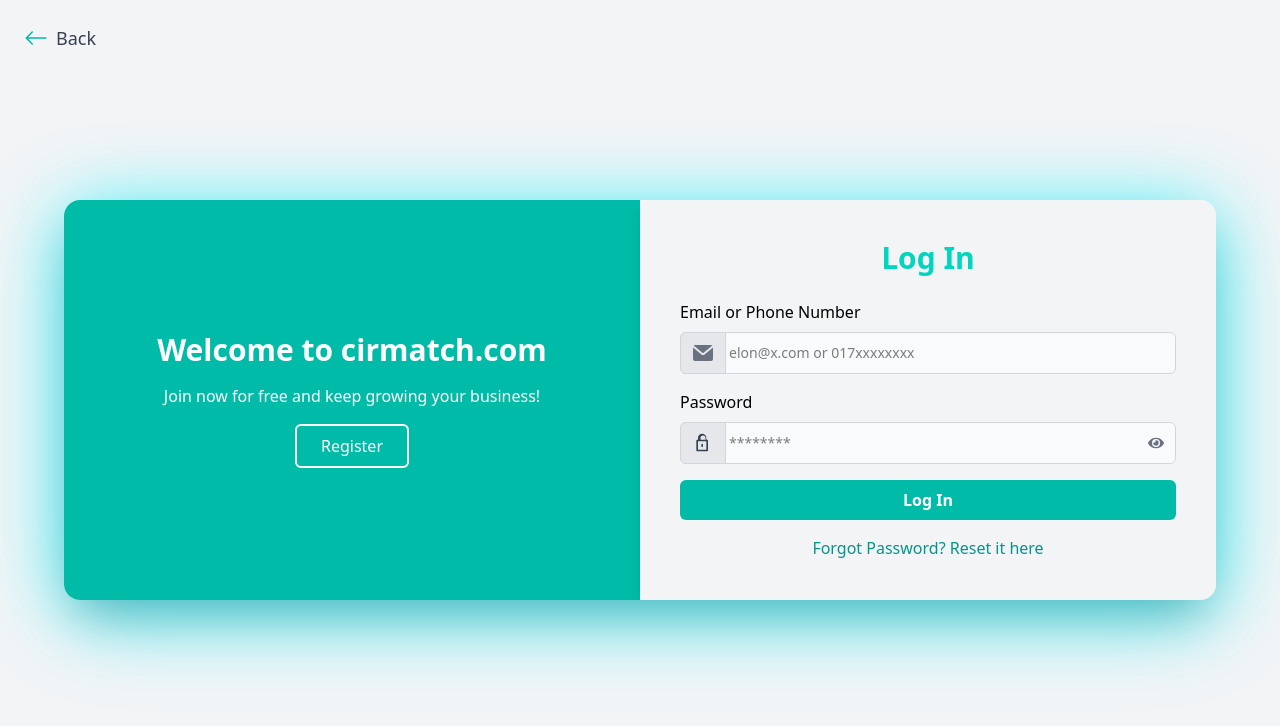
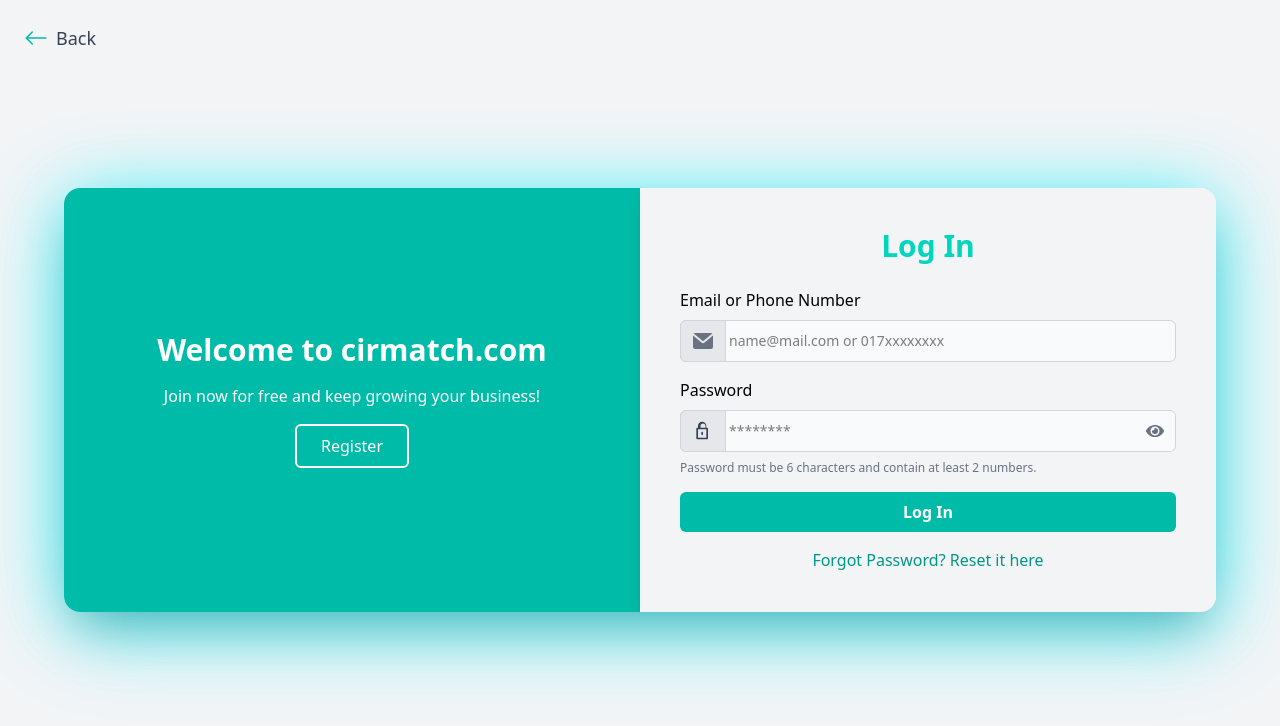
Before and after one commit to cirmatch/cirmatch, a Next.js app in the folder frontend/: page /auth in a window 1280 px wide. Shown: the top 726 px of the page. Built offline with nearby package versions, Linux system fonts and the light colour scheme; no server answers.

Commit message:
fixing design

```diff
--- a/frontend/src/Constants/authFormConstants.js
+++ b/frontend/src/Constants/authFormConstants.js
@@ -16,6 +16,7 @@
   .required("Password is required")
   .min(6, "Password must be at least 6 characters")
   .max(20, "Password must be at most 20 characters")
+  .matches(/^(?=(?:.*\d){2,}).*$/, "Password must contain at least 2 numbers");
 
 export const loginSchema = yup.object().shape({
   identifier: emailOrPhone,
@@ -63,11 +64,11 @@
 export const formFields = {
   signup: [
     { id: "name", label: "Name", placeholder: "Elon Musk", icon: userIcon },
-    { id: "identifier", label: "Email or Phone Number", type: "text", placeholder: "elon@x.com or 017xxxxxxxx", icon: emailIcon /* or phoneIcon */ },
+    { id: "identifier", label: "Email or Phone Number", type: "text", placeholder: "name@mail.com or 017xxxxxxxx", icon: emailIcon /* or phoneIcon */ },
     { id: "password", label: "Password", type: "password", placeholder: "********", icon: passwordIcon },
   ],
   login: [
-    { id: "identifier", label: "Email or Phone Number", type: "text", placeholder: "elon@x.com or 017xxxxxxxx", icon: emailIcon /* or phoneIcon */ },
+    { id: "identifier", label: "Email or Phone Number", type: "text", placeholder: "name@mail.com or 017xxxxxxxx", icon: emailIcon /* or phoneIcon */ },
     { id: "password", label: "Password", type: "password", placeholder: "********", icon: passwordIcon },
   ],
 };
--- a/frontend/src/components/Auth/AuthForm.jsx
+++ b/frontend/src/components/Auth/AuthForm.jsx
@@ -16,7 +16,7 @@
   const dispatch = useDispatch();
   const router = useRouter();
   const authState = useSelector((state) => state.auth);
-
+  const redirectUrl = localStorage.getItem("redirectAfterLogin") || "/product";
   const isLogin = mode === "login";
   const fields = formFields[mode];
 
@@ -32,7 +32,10 @@
   });
 
   useEffect(() => {
-    if (authState.loggedIn) router.push("/product");
+    if (authState.loggedIn && authState.user) {
+      localStorage.removeItem("redirectAfterLogin");
+      router.push(redirectUrl);
+    }
   }, [authState.loggedIn, router]);
 
   useEffect(() => {
--- a/frontend/src/components/Auth/input.jsx
+++ b/frontend/src/components/Auth/input.jsx
@@ -3,8 +3,6 @@
 
 const Input = ({ id, label, placeholder, type = "text", icon, ...rest }) => {
   const [showPassword, setShowPassword] = useState(false);
-
-  // যদি type = password হয় তবে show/hide toggle active হবে
   const isPasswordField = type === "password";
   const inputType = isPasswordField && showPassword ? "text" : type;
 
@@ -30,7 +28,7 @@
           type={inputType}
           id={id}
           placeholder={placeholder}
-          className="bg-gray-50 border border-gray-300 text-black text-sm rounded-md block w-full ps-12 pr-10 p-2.5
+          className="bg-gray-50 border border-gray-300 text-black text-sm rounded-md block w-full ps-12 pr-12 p-2.5
                      focus:ring-2 focus:ring-teal-400 focus:border-teal-400 outline-none"
           {...rest}
         />
@@ -40,12 +38,21 @@
           <button
             type="button"
             onClick={() => setShowPassword((prev) => !prev)}
-            className="absolute right-3 text-gray-500 hover:text-teal-500 focus:outline-none cursor-pointer"
+            className="absolute right-0 top-1/2 -translate-y-1/2 p-3 rounded-md
+                       text-gray-500 hover:text-teal-500
+                       focus:ring-2 focus:ring-teal-300 transition-all cursor-pointer"
           >
-            {showPassword ? <FaEyeSlash /> : <FaEye />}
+            {showPassword ? <FaEyeSlash size={18} /> : <FaEye size={18} />}
           </button>
         )}
       </div>
+
+      {/* Password Requirement Note */}
+      {isPasswordField && (
+        <p className="mt-2 text-xs text-gray-500">
+          Password must be 6 characters and contain at least 2 numbers.
+        </p>
+      )}
     </div>
   );
 };
--- a/frontend/src/components/Button/button.jsx
+++ b/frontend/src/components/Button/button.jsx
@@ -1,22 +1,33 @@
-import Link from 'next/link';
+import Link from "next/link";
+import { useRouter } from "next/router";
 
 const ButtonLink = ({
-  href = '/',
+  href = "/",
   children,
-  bgColor = '#029fae',
-  textColor = 'white',
-  border = 'none',
-  hoverBg = '#009688',
-  hoverText = 'white',
-  padding = 'px-4 py-2',
-  rounded = 'rounded-md',
-  textSize = 'text-sm',
-  fontWeight = 'font-medium',
-  transition = 'transition duration-200',
+  bgColor = "#029fae",
+  textColor = "white",
+  border = "none",
+  hoverBg = "#009688",
+  hoverText = "white",
+  padding = "px-4 py-2",
+  rounded = "rounded-md",
+  textSize = "text-sm",
+  fontWeight = "font-medium",
+  transition = "transition duration-200",
+  rememberRedirect = false, // new prop
 }) => {
+  const router = useRouter();
+
+  const handleClick = () => {
+    if (rememberRedirect) {
+      localStorage.setItem("redirectAfterLogin", router.asPath);
+    }
+  };
+
   return (
     <Link href={href}>
       <button
+        onClick={handleClick}
         className={`${padding} ${rounded} ${textSize} ${fontWeight} ${transition} cursor-pointer`}
         style={{
           backgroundColor: bgColor,
--- a/frontend/src/components/Navbar/DesktopMenu.jsx
+++ b/frontend/src/components/Navbar/DesktopMenu.jsx
@@ -72,6 +72,7 @@
     textColor="#009688"
     border="1px solid #009688"
     hoverText="white"
+    rememberRedirect={true}
   >
     Log In
   </ButtonLink>
@@ -82,6 +83,7 @@
     textColor="#009688"
     border="1px solid #009688"
     hoverText="white"
+    rememberRedirect={true}
   >
     Register
   </ButtonLink>
--- a/frontend/src/components/Navbar/MobileMenu.jsx
+++ b/frontend/src/components/Navbar/MobileMenu.jsx
@@ -113,7 +113,7 @@
               border="1px solid #009688"
               hoverText="white"
             >
-              Login
+              Log In
             </ButtonLink>
 
             <ButtonLink
@@ -123,7 +123,7 @@
               border="1px solid #009688"
               hoverText="white"
             >
-              Signup
+              Register
             </ButtonLink>
           </div>
         )}
--- a/frontend/src/components/adminComponents/ListingFrom/addlistingFrom.jsx
+++ b/frontend/src/components/adminComponents/ListingFrom/addlistingFrom.jsx
@@ -64,7 +64,7 @@
 };
 
   return (
-    <div className="flex justify-center items-start mt-10">
+    <div className="flex justify-center items-start mt-10 px-5">
       <form className="space-y-6 w-full max-w-3xl" onSubmit={onSubmit}>
         <h1 className="text-4xl font-bold text-gray-800 tracking-wide  pb-2">
           Create Your Listing
@@ -84,7 +84,7 @@
               error={errors[name]?.message}
             />
           ))}
-
+          <p className="text-gray-600">Note : Price should be set as quantity unit</p>
         <QuantityField
           quantityValue={quantityValue}
           setQuantityValue={setQuantityValue}
--- a/frontend/src/config/redux/reducers/authReducer/index.js
+++ b/frontend/src/config/redux/reducers/authReducer/index.js
@@ -145,7 +145,6 @@
       })
       .addCase(resendCode.fulfilled, (state, action) => {
         state.isLoading = false;
-        state.isSuccess = true;
         state.message = action.payload;
       })
       .addCase(resendCode.rejected, (state, action) => {
--- a/frontend/src/pages/auth/index.jsx
+++ b/frontend/src/pages/auth/index.jsx
@@ -16,7 +16,7 @@
   }, [isLogin, dispatch]);
 
   return (
-    <div className="min-h-screen flex justify-center items-center bg-gray-100 px-4 py-8 relative">
+    <div className="h-screen flex justify-center items-center bg-gray-100 px-4 py-8 relative">
 
       {/* Back arrow button */}
       <button
--- a/frontend/src/pages/auth/reset-password.jsx
+++ b/frontend/src/pages/auth/reset-password.jsx
@@ -83,6 +83,8 @@
     (state) => state.auth
   );
 
+  const passwordRegex = /^(?=(?:.*\d){2,}).{6,20}$/;
+
   const handleSubmit = (e) => {
     e.preventDefault();
 
@@ -92,7 +94,11 @@
     if (newPassword !== confirmPassword) {
       return toast.error("Passwords do not match");
     }
-
+    if (!passwordRegex.test(newPassword)) {
+      return toast.error(
+        "Password must be 6 characters and contain at least 2 numbers"
+      )
+    }
     dispatch(resetPassword({ identifier, code, newPassword }));
   };
 
@@ -137,7 +143,9 @@
               toggleShow={toggleShowPasswords}
               placeholder="Confirm new password"
             />
-
+            <p className="mt-2 text-xs text-gray-500">
+              Password must be 6 characters and contain at least 2 numbers.
+            </p>
             <button
               type="submit"
               disabled={isLoading}
--- a/frontend/src/pages/auth/verifyMail.jsx
+++ b/frontend/src/pages/auth/verifyMail.jsx
@@ -16,7 +16,7 @@
   const [code, setCode] = useState("");
   const [identifier, setIdentifier] = useState("");
   const [type, setType] = useState("register");
-  const [timer, setTimer] = useState(60);
+  const [timer, setTimer] = useState(120);
   const [canResend, setCanResend] = useState(false);
   const [isReady, setIsReady] = useState(false); // ensures localStorage is loaded
 
@@ -34,7 +34,7 @@
   // Start countdown timer
   const startTimer = () => {
     if (timerRef.current) clearInterval(timerRef.current);
-    setTimer(60);
+    setTimer(120);
     setCanResend(false);
 
     timerRef.current = setInterval(() => {
@@ -136,7 +136,7 @@
             <button
               onClick={handleResend}
               disabled={isLoading}
-              className={`text-blue-600 hover:underline font-medium ${
+              className={`text-teal-600 hover:underline font-medium ${
                 isLoading ? "cursor-not-allowed text-gray-400" : "cursor-pointer"
               }`}
             >
--- a/frontend/src/pages/product/[id].jsx
+++ b/frontend/src/pages/product/[id].jsx
@@ -58,6 +58,7 @@
    */
   const handleAddToCart = () => {
     if (!loggedIn) {
+      localStorage.setItem("redirectAfterLogin", router.asPath);
       router.push("/auth");
       return;
     }
```
Lines whose indentation alone changed are shown as unchanged.
